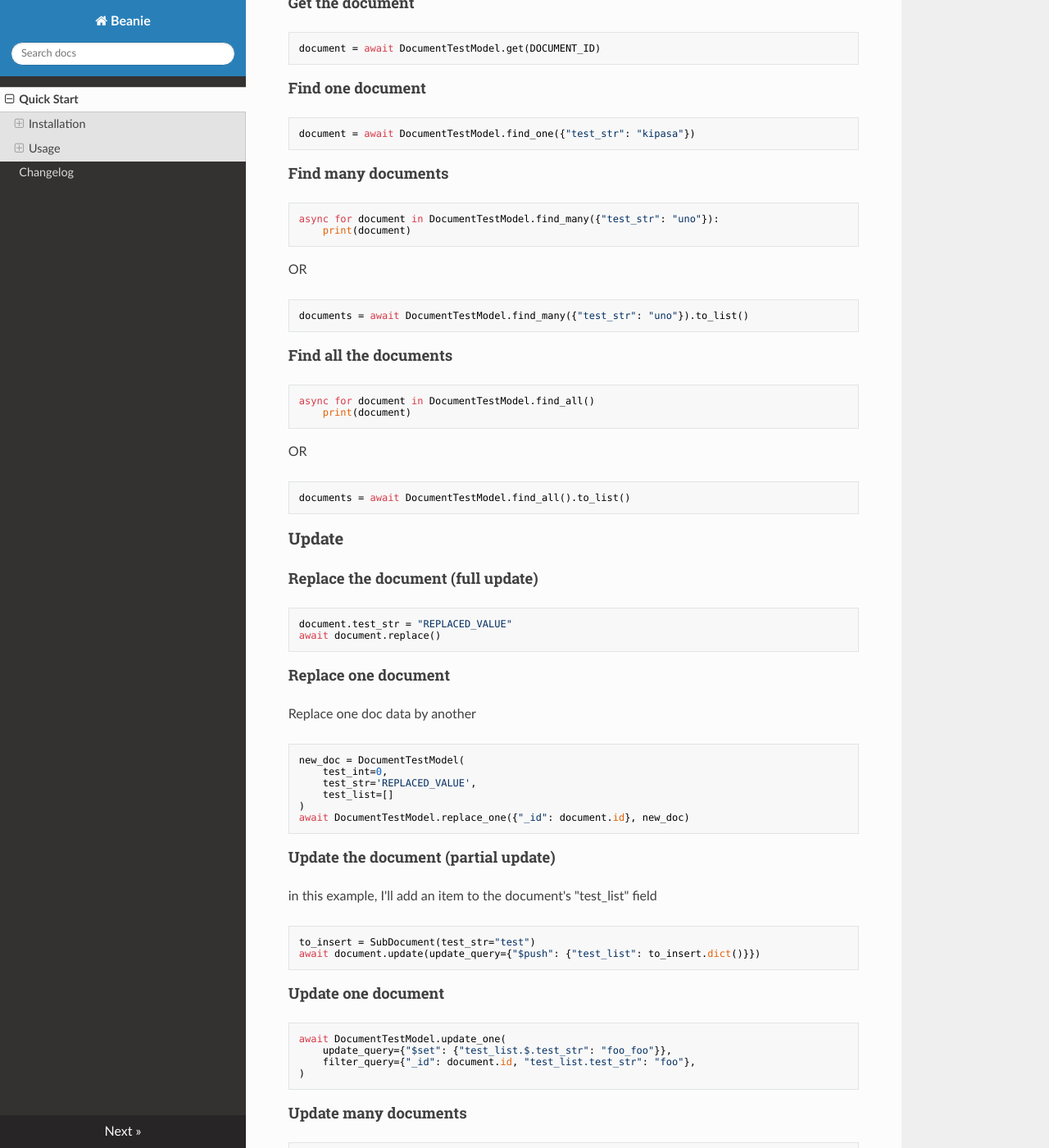
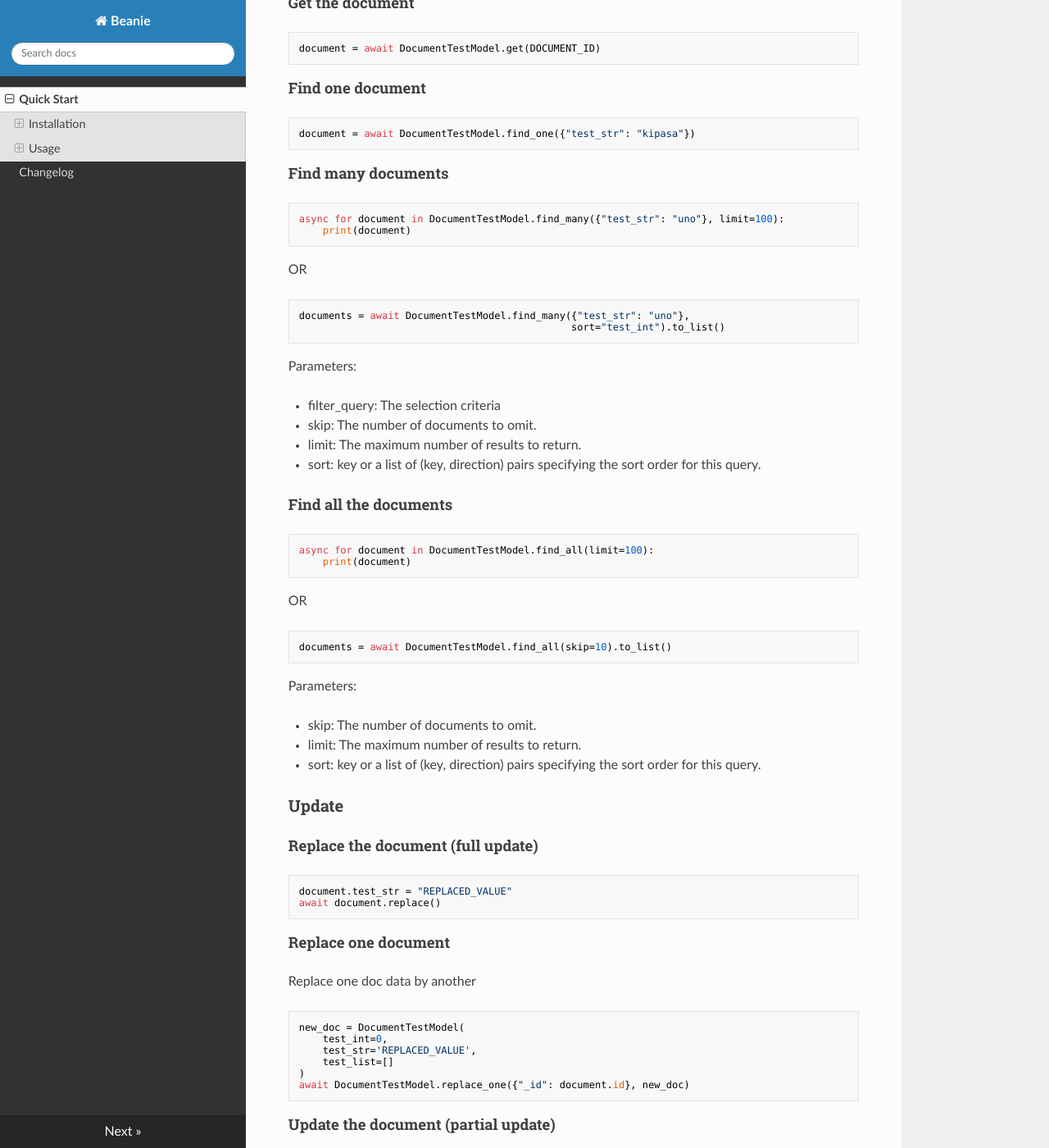
Before and after one commit to BeanieODM/beanie, an MkDocs documentation site: the page built from docs/index.md, in a window 1280 px wide and 1400 px high, scrolled down 2254 px. Shown: the whole window at 82% size. Built offline with MkDocs 1.6.1, drawn with Linux system fonts in a browser that asks for light colours; nearby versions of some CDN libraries.

Commit message:
documentation + version update

````diff
--- a/docs/index.md
+++ b/docs/index.md
@@ -126,28 +126,42 @@ document = await DocumentTestModel.find_one({"test_str": "kipasa"})
 #### Find many documents
 
 ```python
-async for document in DocumentTestModel.find_many({"test_str": "uno"}):
+async for document in DocumentTestModel.find_many({"test_str": "uno"}, limit=100):
     print(document)
 ```
 
 OR
 
 ```python
-documents = await DocumentTestModel.find_many({"test_str": "uno"}).to_list()
+documents = await DocumentTestModel.find_many({"test_str": "uno"},
+                                              sort="test_int").to_list()
 ```
+
+Parameters:
+
+- filter_query: The selection criteria
+- skip: The number of documents to omit.
+- limit: The maximum number of results to return.
+- sort: key or a list of (key, direction) pairs specifying the sort order for this query.
 
 #### Find all the documents
 
 ```python
-async for document in DocumentTestModel.find_all()
+async for document in DocumentTestModel.find_all(limit=100):
     print(document)
 ```
 
 OR
 
 ```python
-documents = await DocumentTestModel.find_all().to_list()
+documents = await DocumentTestModel.find_all(skip=10).to_list()
 ```
+
+Parameters:
+
+- skip: The number of documents to omit.
+- limit: The maximum number of results to return.
+- sort: key or a list of (key, direction) pairs specifying the sort order for this query.
 
 ### Update
 
--- a/pyproject.toml
+++ b/pyproject.toml
@@ -1,6 +1,6 @@
 [tool.poetry]
 name = "beanie"
-version = "0.3.0"
+version = "0.3.1"
 description = "MongoDB ODM based on Pydantic and Motor"
 authors = ["Roman <roman-right@protonmail.com>"]
 license = "Apache-2.0"
````
Also changed, not shown: README.md (+18 -1 lines), docs/changelog.md (+5 -0 lines), 1 other file.
